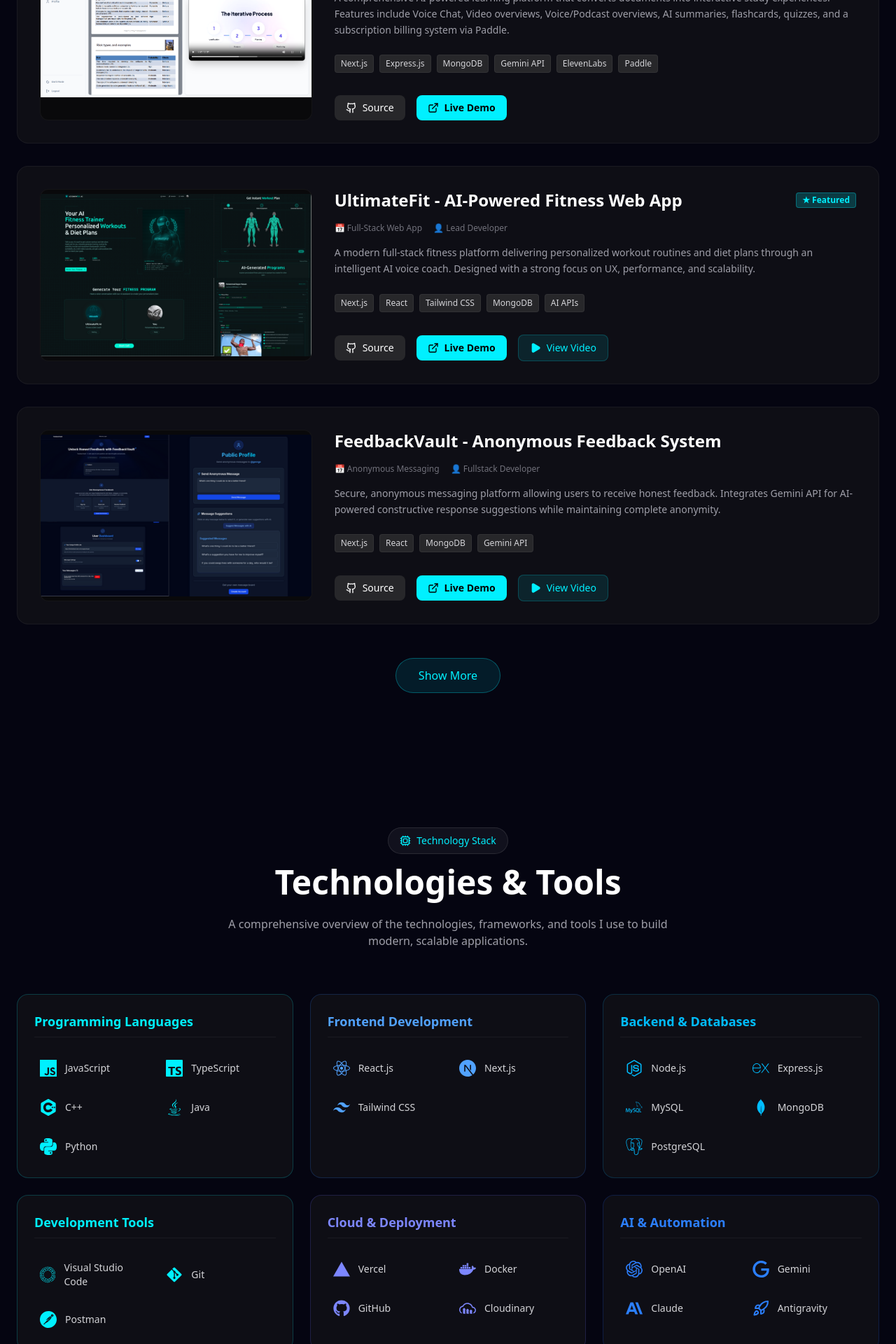
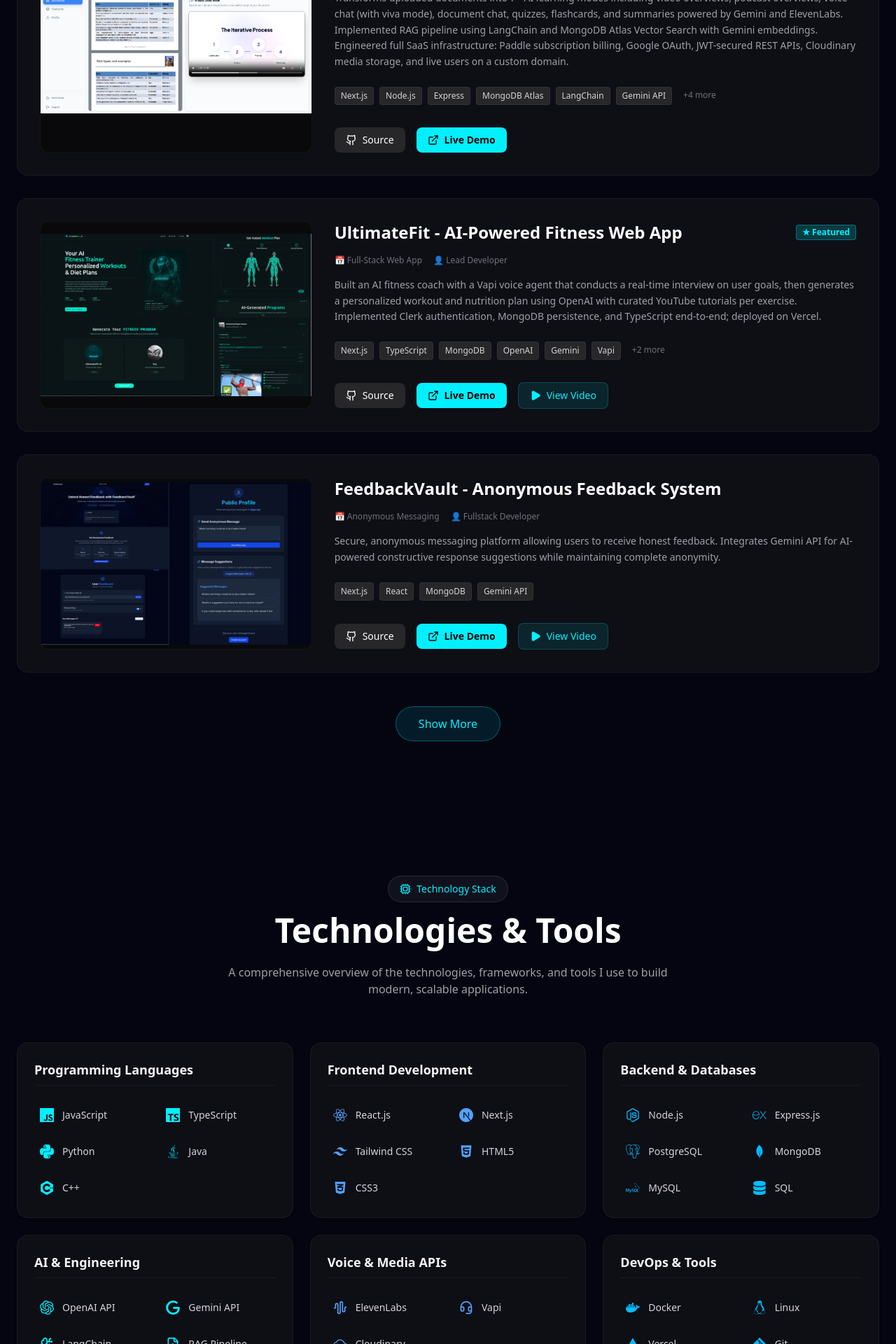
Before and after one commit to m-rayan-hassan/portfolio, a Next.js app: page / in a window 1280 px wide. Shown: the part 2260-4180 px from the top of the page at 70% size. Built offline with nearby package versions, Linux system fonts and the light colour scheme.

Commit message:
modify skills and projects section

```diff
--- a/components/sections/projects.tsx
+++ b/components/sections/projects.tsx
@@ -29,20 +29,20 @@
     title: "Cognivio AI - AI-Powered Learning Platform",
     date: "Full-Stack SaaS Platform",
     role: "Lead Developer",
-    description: "A comprehensive AI-powered learning platform that converts documents into interactive study experiences. Features include Voice Chat, Video overviews, Voice/Podcast overviews, AI summaries, flashcards, quizzes, and a subscription billing system via Paddle.",
-    tags: ["Next.js", "Express.js", "MongoDB", "Gemini API", "ElevenLabs", "Paddle"],
+    description: "Transforms uploaded documents into 7+ AI learning modes including video overviews, podcast overviews, voice chat (with viva mode), document chat, quizzes, flashcards, and summaries powered by Gemini and ElevenLabs. Implemented RAG pipeline using LangChain and MongoDB Atlas Vector Search with Gemini embeddings. Engineered full SaaS infrastructure: Paddle subscription billing, Google OAuth, JWT-secured REST APIs, Cloudinary media storage, and live users on a custom domain.",
+    tags: ["Next.js", "Node.js", "Express", "MongoDB Atlas", "LangChain", "Gemini API", "ElevenLabs", "Vapi", "Paddle", "Cloudinary"],
     type: "Full Stack",
     featured: true,
     sourceLink: "https://github.com/m-rayan-hassan/CognivioAI",
-    liveLink: "https://cognivioai.app/",
+    liveLink: "https://cognivioai.vercel.app/",
     image: "/cognivio.png",
   },
   {
     title: "UltimateFit - AI-Powered Fitness Web App",
     date: "Full-Stack Web App",
     role: "Lead Developer",
-    description: "A modern full-stack fitness platform delivering personalized workout routines and diet plans through an intelligent AI voice coach. Designed with a strong focus on UX, performance, and scalability.",
-    tags: ["Next.js", "React", "Tailwind CSS", "MongoDB", "AI APIs"],
+    description: "Built an AI fitness coach with a Vapi voice agent that conducts a real-time interview on user goals, then generates a personalized workout and nutrition plan using OpenAI with curated YouTube tutorials per exercise. Implemented Clerk authentication, MongoDB persistence, and TypeScript end-to-end; deployed on Vercel.",
+    tags: ["Next.js", "TypeScript", "MongoDB", "OpenAI", "Gemini", "Vapi", "Clerk", "Tailwind CSS"],
     type: "Full Stack",
     featured: true,
     sourceLink: "https://github.com/m-rayan-hassan/ultimatefit",
@@ -76,8 +76,8 @@
     title: "Smart Inventory & Sales System with Dynamic Price Optimization",
     date: "Semester Project",
     role: "Java Developer",
-    description: "Comprehensive inventory and sales management system developed in Java. Manages products, stock levels, and sales while applying dynamic price optimization using rule-based logic.",
-    tags: ["Java", "SQL", "Swing", "JDBC"],
+    description: "Built a desktop business management app with Java Swing and SQL Server for product, customer, and sales tracking with complete billing history. Implemented a rule-based dynamic pricing engine that auto-adjusts prices based on real-time stock levels and demand.",
+    tags: ["Java", "Java Swing", "Microsoft SQL Server", "JDBC", "OOP"],
     type: "Semester Project",
     sourceLink: "https://github.com/m-rayan-hassan/SmartInventoryAndSalesSystem",
     image: "/smartInventory.png",
@@ -109,16 +109,26 @@
     <SectionWrapper id="projects" className="py-24 overflow-hidden">
       {/* Added overflow-hidden to wrapper to prevent scrollbar flickering */}
 
-      <div className="text-center mb-16 space-y-4">
+      <motion.div
+        initial={{ opacity: 0, y: -20 }}
+        whileInView={{ opacity: 1, y: 0 }}
+        viewport={{ once: true }}
+        transition={{ duration: 0.5 }}
+        className="text-center mb-16 space-y-4"
+      >
         <h2 className="text-4xl md:text-5xl font-bold text-white">
           Featured <span className="text-neon-cyan">Projects</span>
         </h2>
         <p className="text-zinc-400">A collection of projects showcasing my skills in full-stack development</p>
 
         <div className="flex flex-wrap justify-center gap-2 pt-4">
-          {categories.map((cat) => (
-            <button
+          {categories.map((cat, idx) => (
+            <motion.button
               key={cat}
+              initial={{ opacity: 0, scale: 0.8 }}
+              whileInView={{ opacity: 1, scale: 1 }}
+              viewport={{ once: true }}
+              transition={{ delay: idx * 0.1, type: "spring", stiffness: 200 }}
               onClick={() => setActiveCategory(cat)}
               className={cn(
                 "px-4 py-1.5 rounded-full text-sm font-medium transition-all border",
@@ -128,10 +138,10 @@
               )}
             >
               {cat}
-            </button>
+            </motion.button>
           ))}
         </div>
-      </div>
+      </motion.div>
 
       <motion.div
         layout
@@ -140,10 +150,10 @@
         {displayedProjects.map((project, idx) => (
           <motion.div
             layout
-            initial={{ opacity: 0, y: 30 }}
-            whileInView={{ opacity: 1, y: 0 }}
-            viewport={{ once: true }}
-            transition={{ duration: 0.5, delay: idx * 0.1 }}
+            initial={{ opacity: 0, y: 50, scale: 0.95 }}
+            whileInView={{ opacity: 1, y: 0, scale: 1 }}
+            viewport={{ once: true, margin: "-50px" }}
+            transition={{ duration: 0.6, delay: idx * 0.1, type: "spring", stiffness: 100 }}
             key={`${project.title}-${idx}`}
             className="group relative bg-zinc-900/50 border border-white/5 rounded-2xl p-6 md:p-8 hover:border-neon-cyan/30 transition-all hover:bg-zinc-900/80 hover:scale-[1.01] flex flex-col md:flex-row gap-8"
           >
@@ -231,14 +241,19 @@
       </motion.div>
 
       {filteredProjects.length > 3 && (
-        <div className="flex justify-center mt-12">
+        <motion.div
+          initial={{ opacity: 0, y: 20 }}
+          whileInView={{ opacity: 1, y: 0 }}
+          viewport={{ once: true }}
+          className="flex justify-center mt-12"
+        >
           <button
             onClick={() => setShowAllProjects(!showAllProjects)}
             className="px-8 py-3 rounded-full bg-neon-cyan/10 text-neon-cyan border border-neon-cyan/30 hover:bg-neon-cyan/20 font-medium transition-all transform hover:-translate-y-1"
           >
             {showAllProjects ? "Show Less" : "Show More"}
           </button>
-        </div>
+        </motion.div>
       )}
     </SectionWrapper>
   );
--- a/components/sections/skills.tsx
+++ b/components/sections/skills.tsx
@@ -2,10 +2,9 @@
 
 import SectionWrapper from "@/components/ui/section-wrapper";
 import { motion } from "framer-motion";
-import { Cpu } from "lucide-react";
-import { Rocket, Sparkles } from "lucide-react";
+import { Cpu, BrainCircuit, Mic, FileSearch, AudioWaveform, Headset, DatabaseZap, Code2 } from "lucide-react";
 import {
-  FaJava, FaReact, FaDocker, FaGithub, FaGitAlt, FaNodeJs
+  FaJava, FaReact, FaDocker, FaGithub, FaGitAlt, FaNodeJs, FaHtml5, FaCss3Alt, FaDatabase, FaLinux
 } from "react-icons/fa";
 import {
   SiJavascript, SiTypescript, SiCplusplus, SiPython,
@@ -13,81 +12,94 @@
   SiMysql, SiMongodb, SiPostgresql,
   SiVsco, SiPostman,
   SiVercel, SiCloudinary,
-  SiOpenai, SiAnthropic, SiGoogle, SiExpress
+  SiOpenai, SiGoogle, SiExpress
 } from "react-icons/si";
 
 const skillCategories = [
   {
     title: "Programming Languages",
-    color: "text-neon-cyan",
-    border: "border-neon-cyan/20",
-    bg: "bg-neon-cyan/10",
+    iconColor: "text-neon-cyan",
+    hoverIconColor: "group-hover:text-white",
+    hoverBg: "hover:bg-neon-cyan/10",
+    hoverBorder: "hover:border-neon-cyan/50",
     skills: [
         { name: "JavaScript", icon: SiJavascript },
         { name: "TypeScript", icon: SiTypescript },
+        { name: "Python", icon: SiPython },
+        { name: "Java", icon: FaJava },
         { name: "C++", icon: SiCplusplus },
-        { name: "Java", icon: FaJava },
-        { name: "Python", icon: SiPython },
     ]
   },
   {
     title: "Frontend Development",
-    color: "text-blue-400",
-    border: "border-blue-500/20",
-    bg: "bg-blue-500/10",
+    iconColor: "text-blue-400",
+    hoverIconColor: "group-hover:text-white",
+    hoverBg: "hover:bg-blue-400/10",
+    hoverBorder: "hover:border-blue-400/50",
     skills: [
       { name: "React.js", icon: FaReact },
       { name: "Next.js", icon: SiNextdotjs },
       { name: "Tailwind CSS", icon: SiTailwindcss },
+      { name: "HTML5", icon: FaHtml5 },
+      { name: "CSS3", icon: FaCss3Alt },
     ]
   },
   {
     title: "Backend & Databases",
-    color: "text-sky-400",
-    border: "border-sky-500/20",
-    bg: "bg-sky-500/10",
+    iconColor: "text-sky-400",
+    hoverIconColor: "group-hover:text-white",
+    hoverBg: "hover:bg-sky-400/10",
+    hoverBorder: "hover:border-sky-400/50",
     skills: [
       { name: "Node.js", icon: FaNodeJs },
       { name: "Express.js", icon: SiExpress },
+      { name: "PostgreSQL", icon: SiPostgresql },
+      { name: "MongoDB", icon: SiMongodb },
       { name: "MySQL", icon: SiMysql },
-      { name: "MongoDB", icon: SiMongodb },
-      { name: "PostgreSQL", icon: SiPostgresql },
+      { name: "SQL", icon: FaDatabase },
     ]
   },
   {
-    title: "Development Tools",
-    color: "text-neon-cyan",
-    border: "border-neon-cyan/20",
-    bg: "bg-neon-cyan/10",
+    title: "AI & Engineering",
+    iconColor: "text-neon-cyan",
+    hoverIconColor: "group-hover:text-white",
+    hoverBg: "hover:bg-neon-cyan/10",
+    hoverBorder: "hover:border-neon-cyan/50",
     skills: [
-      { name: "Visual Studio Code", icon: SiVsco },
-      { name: "Git", icon: FaGitAlt },
-      { name: "Postman", icon: SiPostman },
+        { name: "OpenAI API", icon: SiOpenai },
+        { name: "Gemini API", icon: SiGoogle },
+        { name: "LangChain", icon: BrainCircuit },
+        { name: "RAG Pipeline", icon: FileSearch },
+        { name: "Vector Search", icon: DatabaseZap },
     ]
   },
   {
-    title: "Cloud & Deployment",
-    color: "text-indigo-400",
-    border: "border-indigo-500/20",
-    bg: "bg-indigo-500/10",
+    title: "Voice & Media APIs",
+    iconColor: "text-blue-400",
+    hoverIconColor: "group-hover:text-white",
+    hoverBg: "hover:bg-blue-400/10",
+    hoverBorder: "hover:border-blue-400/50",
     skills: [
-        { name: "Vercel", icon: SiVercel },
-        { name: "Docker", icon: FaDocker },
-        { name: "GitHub", icon: FaGithub },
+        { name: "ElevenLabs", icon: AudioWaveform },
+        { name: "Vapi", icon: Headset },
         { name: "Cloudinary", icon: SiCloudinary },
     ]
   },
   {
-      title: "AI & Automation",
-      color: "text-blue-500",
-      border: "border-blue-600/20",
-      bg: "bg-blue-600/10",
-      skills: [
-          { name: "OpenAI", icon: SiOpenai },
-          { name: "Gemini", icon: SiGoogle },
-          { name: "Claude", icon: SiAnthropic },
-          { name: "Antigravity", icon: Rocket },
-      ]
+    title: "DevOps & Tools",
+    iconColor: "text-sky-400",
+    hoverIconColor: "group-hover:text-white",
+    hoverBg: "hover:bg-sky-400/10",
+    hoverBorder: "hover:border-sky-400/50",
+    skills: [
+        { name: "Docker", icon: FaDocker },
+        { name: "Linux", icon: FaLinux },
+        { name: "Vercel", icon: SiVercel },
+        { name: "Git", icon: FaGitAlt },
+        { name: "GitHub", icon: FaGithub },
+        { name: "VS Code", icon: SiVsco },
+        { name: "Postman", icon: SiPostman },
+    ]
   }
 ];
 
@@ -116,9 +128,9 @@
             whileHover={{ y: -5 }}
             transition={{ duration: 0.3, delay: idx * 0.1 }}
             key={idx}
-            className={`p-6 rounded-2xl bg-zinc-900/50 border ${category.border} hover:bg-zinc-900/80 transition-colors group`}
+            className={`p-6 rounded-2xl bg-zinc-900/50 border border-white/5 ${category.hoverBorder} hover:bg-zinc-900/80 transition-all shadow-sm`}
           >
-            <h3 className={`text-lg font-bold mb-6 ${category.color} border-b border-white/5 pb-2`}>{category.title}</h3>
+            <h3 className="text-lg font-bold mb-6 text-zinc-100 border-b border-white/5 pb-2">{category.title}</h3>
 
             <div className="grid grid-cols-2 gap-4">
               {category.skills.map((skill, sIdx) => (
@@ -128,10 +140,10 @@
                   whileInView={{ opacity: 1, x: 0 }}
                   viewport={{ once: true }}
                   transition={{ delay: (idx * 0.1) + (sIdx * 0.05) }}
-                  className="flex items-center gap-3 p-2 rounded-lg hover:bg-white/5 transition-colors"
+                  className={`flex items-center gap-3 p-2 rounded-lg ${category.hoverBg} transition-colors group`}
                 >
-                  <skill.icon className={`w-6 h-6 ${category.color}`} />
-                  <span className="text-zinc-300 font-medium text-sm">
+                  <skill.icon className={`w-5 h-5 ${category.iconColor} ${category.hoverIconColor} transition-colors`} />
+                  <span className="text-zinc-300 font-medium text-sm group-hover:text-white transition-colors">
                      {skill.name}
                   </span>
                 </motion.div>
```
